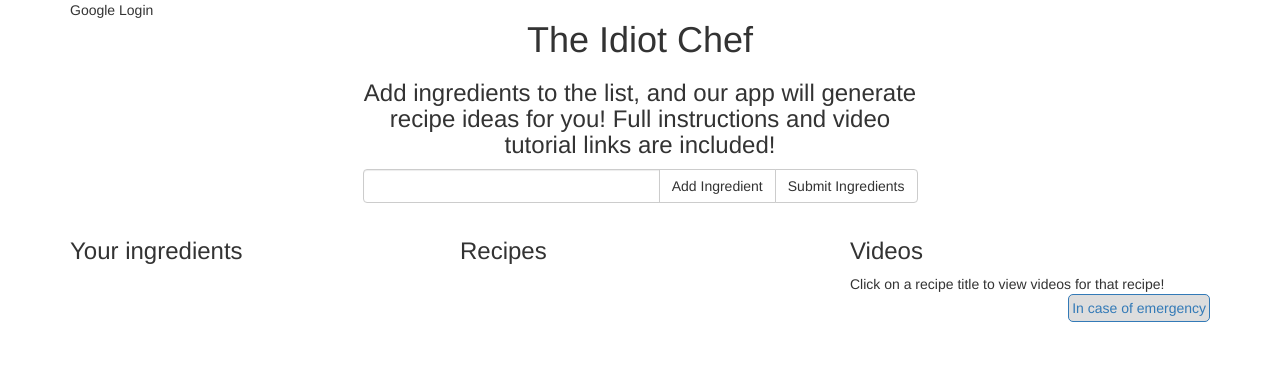
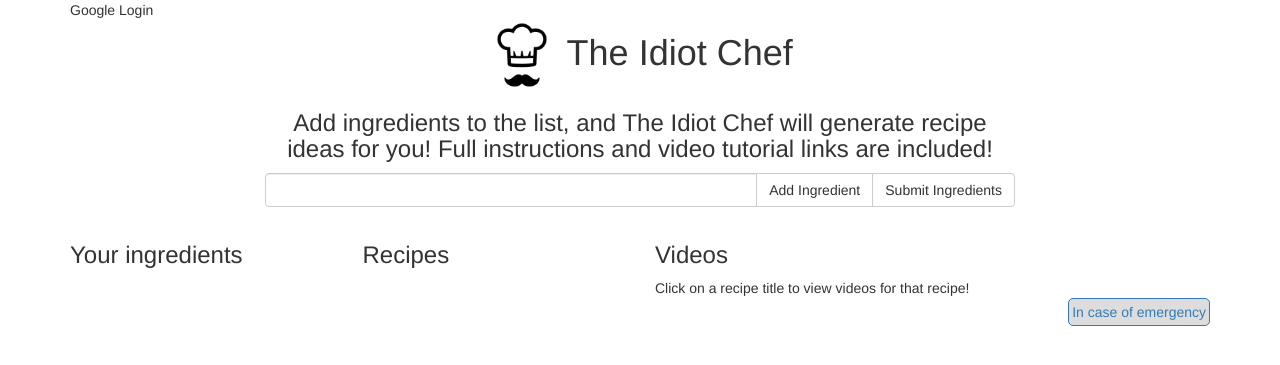
Before and after one commit to chezkevin/TheIdiotChef, a PHP site: page / in a window 1280 px wide. Shown: the top 365 px of the page. Run offline with PHP 8.4, Linux system fonts and the light colour scheme; some libraries are stand-ins or nearby versions.

Commit message:
style updates

```diff
--- a/assets/styles/style.css
+++ b/assets/styles/style.css
@@ -26,3 +26,7 @@ a:hover{
     border-radius: 5px;
     border: 1px solid;
 }
+
+h1 img{
+    height: 70px;
+}
--- a/index.html
+++ b/index.html
@@ -15,25 +15,26 @@
 <body>
 	<div class="container">
 		<div class="row">
-			<div class="col-lg-3">
+			<div class="col-lg-2">
 				Google Login
 			</div>
-			<div class="col-lg-6 text-center">
+			<div class="col-lg-8 text-center">
 				<h1>
+					<img src="assets/images/logo.png">
 					The Idiot Chef
 				</h1>
 				<h3>
-					Add ingredients to the list, and our app will generate recipe ideas for you! Full instructions and video tutorial links are included!
+					Add ingredients to the list, and The Idiot Chef will generate recipe ideas for you! Full instructions and video tutorial links are included!
 				</h3>
 			</div>
-			<div class="col-lg-3">
+			<div class="col-lg-2">
 
 			</div>
 		</div>
 		<div class="row">
-			<div class="col-lg-3">
+			<div class="col-lg-2">
 			</div>
-			<div class="col-lg-6">
+			<div class="col-lg-8">
 				<div class="form-group">
 					<div class="input-group">
 						<input type="text" class="form-control" id="ingredients-search">
@@ -44,22 +45,22 @@
 					</div>
 				</div>
 			</div>
-			<div class="col-lg-3">
+			<div class="col-lg-2">
 			</div>
 		</div>
 		<div class="row">
-			<div class="col-lg-4">
+			<div class="col-lg-3">
 				<h3>Your ingredients</h3>
 				<section id="ingredients-list">
 
 				</section>
 			</div>
-			<div class="col-lg-4">
+			<div class="col-lg-3">
 				<h3>Recipes</h3>
 				<section id="recipe-list">
 				</section>
 			</div>
-			<div class="col-lg-4">
+			<div class="col-lg-6">
 				<h3>Videos</h3>
 				<section id="video-list">
 					Click on a recipe title to view videos for that recipe!
```
Also changed, not shown: assets/images/logo.png (added).
